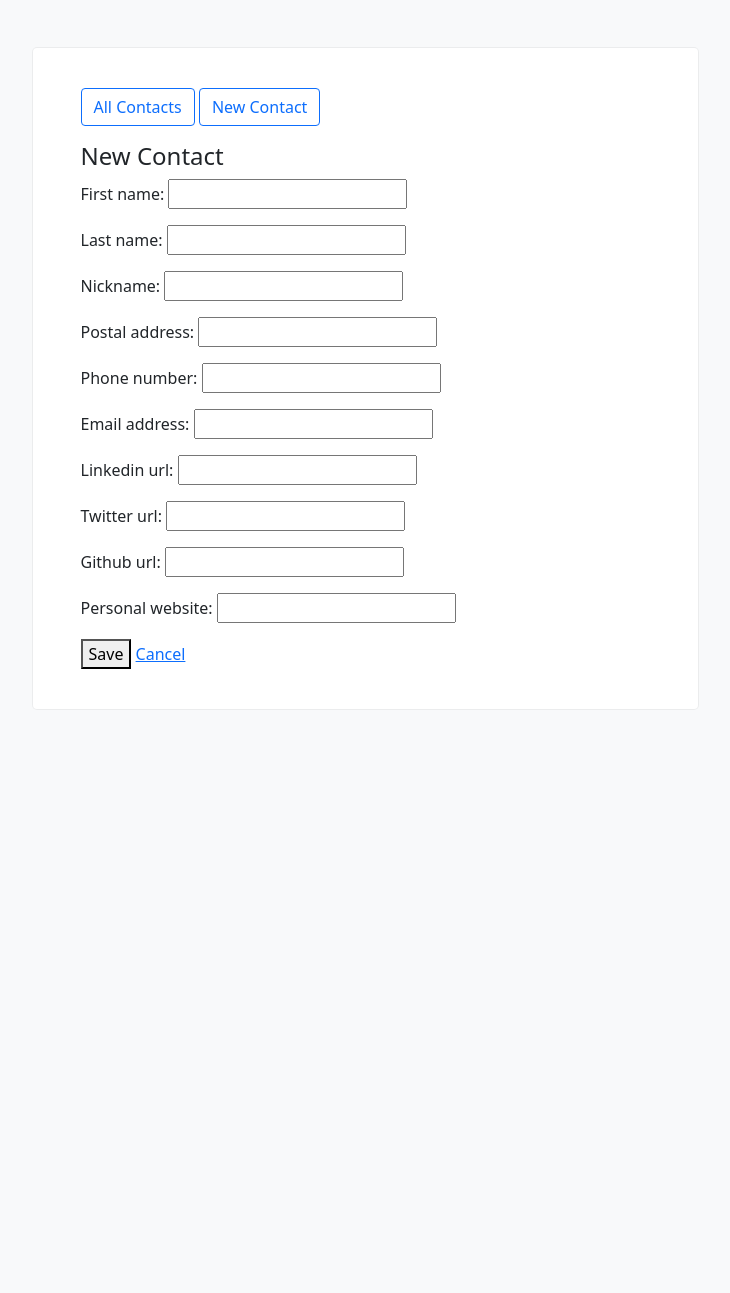
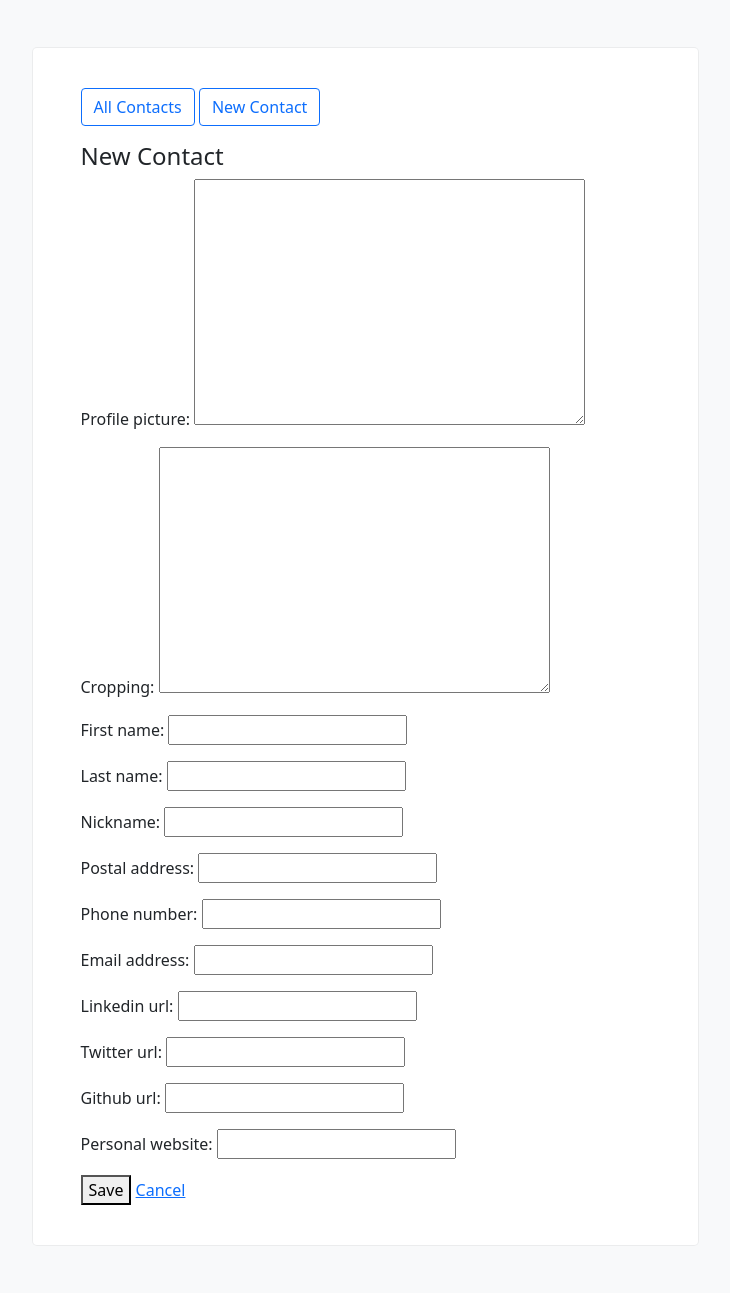
Before and after one commit to 4ka0/simple_contacts, a Django app: page /new/ in a window 1280 px wide. Shown: the whole page, without its empty margins (275-1005 px from the left). Before the commit the page ends 710 px from the top, so only its background shows below. Run offline with Django 3.2, Linux system fonts and the light colour scheme.

Commit message:
Backend image cropping added

```diff
--- a/config/urls.py
+++ b/config/urls.py
@@ -1,8 +1,16 @@
 from django.contrib import admin
 from django.urls import path, include
+from django.conf import settings
+from django.conf.urls.static import static
 
 
 urlpatterns = [
     path('admin/', admin.site.urls),
     path('', include('contacts.urls')),
 ]
+
+if settings.DEBUG:
+    urlpatterns += static(
+        settings.MEDIA_URL,
+        document_root=settings.MEDIA_ROOT
+    )
--- a/contacts/forms.py
+++ b/contacts/forms.py
@@ -1,12 +1,16 @@
 from django import forms
 
 from .models import Contact
+
+# from image_cropping import ImageCropWidget
 
 
 class ContactForm(forms.ModelForm):
     class Meta:
         model = Contact
         fields = (
+            'profile_picture',
+            'cropping',
             'first_name',
             'last_name',
             'nickname',
@@ -18,3 +22,8 @@
             'github_url',
             'personal_website'
         )
+        """
+        widgets = {
+            'profile_picture': ImageCropWidget,
+        }
+        """
--- a/contacts/models.py
+++ b/contacts/models.py
@@ -2,8 +2,12 @@
 from django.urls import reverse
 from django.utils import timezone
 
+from image_cropping import ImageCropField, ImageRatioField
+
 
 class Contact(models.Model):
+    profile_picture = ImageCropField(upload_to='images/', blank=True, null=True)
+    cropping = ImageRatioField('profile_picture', '200x200')
     first_name = models.CharField(max_length=50)
     last_name = models.CharField(max_length=50)
     nickname = models.CharField(max_length=50, blank=True)
--- a/static/css/base.css
+++ b/static/css/base.css
@@ -1,6 +1,9 @@
 html {
     background-color: #F8F9FA;
 }
+
+.display-img {
+    border-radius: 50%;}
 
 .main-background {
     background-color: #F8F9FA;
--- a/templates/base.html
+++ b/templates/base.html
@@ -1,4 +1,5 @@
 {% load static %}
+{% load cropping %}
 <!DOCTYPE html>
 <html>
 <head>
@@ -7,9 +8,10 @@
     <link rel="stylesheet" href="{% static 'css/base.css' %}">
     <link rel="stylesheet" href="https://cdn.jsdelivr.net/npm/bootstrap@5.0.0-beta1/dist/css/bootstrap.min.css" integrity="sha384-giJF6kkoqNQ00vy+HMDP7azOuL0xtbfIcaT9wjKHr8RbDVddVHyTfAAsrekwKmP1" crossorigin="anonymous">
     <title>{% block title %}Contacts{% endblock title %}</title>
-    </head>
+    {{ form.media }}
+</head>
 <body>
-    <main class="main-background">
+    <main class="main-background mb-5">
 
         <div class="container">
             <div class="row justify-content-center">
--- a/templates/contact_edit.html
+++ b/templates/contact_edit.html
@@ -1,4 +1,6 @@
 {% extends 'base.html' %}
+
+{% load cropping %}
 
 {% block content %}
 
@@ -12,5 +14,4 @@
         </form>
     </div>
 
-
 {% endblock content %}
--- a/templates/contact_new.html
+++ b/templates/contact_new.html
@@ -1,4 +1,6 @@
 {% extends 'base.html' %}
+
+{% load cropping %}
 
 {% block content %}
 
```
Also changed, not shown: config/settings.py (+30 -0 lines), contacts/admin.py (+7 -1 lines), templates/contact_detail.html (+10 -1 lines), templates/contact_list.html (+10 -2 lines), 3 other files.
